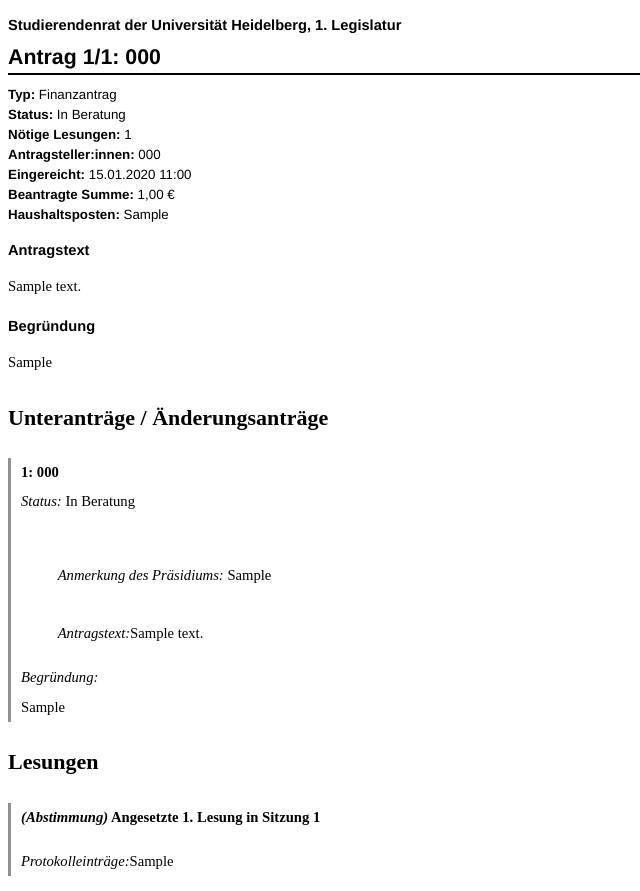
After one commit to JakobSinn/tiro, a Django app: page /antrag/00000000-0000-0000-0000-000000000001/quittung in a window 1280 px wide. The commit adds this page. Shown: the whole page, without its empty margins (0-640 px from the left). Run offline with Django 5.2, Linux system fonts and the light colour scheme; tables that the repository leaves empty hold one stand-in row (values such as "Sample post"); some libraries are stand-ins or nearby versions.

Commit message:
System für anmerkungen und pdf-quittungen für anträge

```diff
--- a/hauptverwalter/models.py
+++ b/hauptverwalter/models.py
@@ -113,6 +113,17 @@ class AntragBase(UUIDPrimaryKeyMixin, FileAttachmentMixin, models.Model):
     formell_eingereicht = models.DateTimeField(
         help_text="Formelles Einreichdatum für Priorisierung, Fristen etc",
         auto_now_add=True,
+    )
+    anmerkungen_extern = models.TextField(
+        max_length=10000,
+        blank=True,
+        help_text="Von außen lesbare Anmerkungen des Präsidiums",
+    )
+
+    anmerkungen_intern = models.TextField(
+        max_length=10000,
+        blank=True,
+        help_text="Von außen _nicht_ lesbare Anmerkungen des Präsidiums",
     )
 
     class Meta:
@@ -497,6 +508,7 @@ class Lesung(UUIDPrimaryKeyMixin, models.Model):
         "B": "Wegen Beschlussunfähigkeit vertagt",
         "A": "Abgestimmt",
         "T": "Schwebende Lesung / als Tischvorlage",
+        "NT": "Aufname nach ",
     }
 
     antrag = models.ForeignKey(Antrag, on_delete=models.CASCADE)
@@ -540,8 +552,12 @@ class Lesung(UUIDPrimaryKeyMixin, models.Model):
         return self.status in {"AV", "NN", "T"}
 
     @property
+    def is_tischvorlage(self):
+        return self.status in {"T", "NT"}
+
+    @property
     def is_past(self):
-        return self.status in {"E", "V", "ZV", "B", "A"}
+        return self.status in {"E", "V", "ZV", "B", "A", "NT"}
 
     @property
     def nummer(self):
--- a/hauptverwalter/urls.py
+++ b/hauptverwalter/urls.py
@@ -7,6 +7,7 @@ from .views import (
     IndexView,
     AntragLeiterView,
     BaseAntragView,
+    AntragQuittungView,
 )
 
 urlpatterns = [
@@ -19,6 +20,11 @@ urlpatterns = [
         "antragstellen/antrag",
         BaseAntragView.as_view(),
         name="antrag_stellen_basic",
+    ),
+    path(
+        "antrag/<uuid:pk>/quittung",
+        AntragQuittungView.as_view(),
+        name="antrag_quittung",
     ),
     path(
         "antrag/<uuid:pk>/",
--- a/hauptverwalter/views.py
+++ b/hauptverwalter/views.py
@@ -3,6 +3,11 @@ from django.views.generic.base import TemplateView
 from django.views.generic.detail import DetailView
 from django.views.generic.list import ListView
 from django.views.generic.edit import CreateView
+from django.utils import timezone
+from django.http import HttpResponse
+from django_weasyprint import WeasyTemplateResponseMixin
+from docxtpl import DocxTemplate
+import io
 
 from .models import Antrag, Unterantrag, Sitzung, Legislatur, Lesung  # noqa: F401
 from .forms import BaseAntragForm
@@ -99,6 +104,41 @@ class AntragListView(ListView):
         return context
 
 
+class AntragQuittungView(WeasyTemplateResponseMixin, DetailView):
+    """
+    Erzeugt eine Quittung für einen Antrag, die den aktuellen Datenstand als pdf ausgibt.
+    """
+
+    model = Antrag
+    template_name = "hauptverwalter/pdf/quittung_antrag.html"
+    pdf_filename = None  # will be set dynamically below
+
+    def get_context_data(self, **kwargs):
+        context = super().get_context_data(**kwargs)
+        antrag = self.get_object()
+        context["antrag"] = antrag
+        context["unterantraege"] = Unterantrag.objects.filter(
+            hauptantrag=antrag
+        ).order_by("nummer")
+        context["lesungen"] = Lesung.objects.filter(antrag=antrag).order_by(
+            "sitzung__nummer"
+        )
+        context["now"] = timezone.now()
+        return context
+
+    def get_pdf_filename(self):
+        antrag = self.get_object()
+        return f"Quittung_{antrag.legislatur.nummer}_{antrag.nummer}.pdf"
+
+    # Optional: set response headers or PDF metadata
+    def get_pdf_response(self, pdf):
+        response = super().get_pdf_response(pdf)
+        response["Content-Disposition"] = (
+            f'inline; filename="{self.get_pdf_filename()}"'
+        )
+        return response
+
+
 class AntragDetailView(DetailView):
     model = Antrag
     context_object_name = "antrag"
@@ -143,3 +183,58 @@ class SitzungDetailView(DetailView):
 
         # If neither lookup works, raise the normal error
         return get_object_or_404(queryset, pk=None)
+
+
+class SitzungDocxView(DetailView):
+    model = Sitzung
+    template_name = None
+
+    docx_template = "docx/sitzung_template.docx"
+
+    def get_context_data(self, **kwargs):
+        context = super().get_context_data(**kwargs)
+        sitzung = self.object
+
+        # Query all lesungen belonging to this Sitzung
+        lesungen = (
+            Lesung.objects.filter(sitzung=sitzung)
+            .select_related("antrag")
+            .order_by("priority", "antrag__formell_eingereicht")
+        )
+
+        # Build grouped structure
+        grouped = []
+        current_priority = None
+        priority_block = None
+
+        for l in lesungen:
+            if l.priority != current_priority:
+                current_priority = l.priority
+                priority_block = {"priority": current_priority, "lesungen": []}
+                grouped.append(priority_block)
+            priority_block["lesungen"].append(l)
+
+        context["sitzung"] = sitzung
+        context["lesungen"] = lesungen
+
+    def render_to_response(self, context, **response_kwargs):
+        # Load docx template
+        doc = DocxTemplate(self.docx_template)
+        doc.render(context)
+
+        # Save into memory buffer
+        buffer = io.BytesIO()
+        doc.save(buffer)
+        buffer.seek(0)
+
+        # Return response
+        filename = f"sitzung_{self.object.nummer}.docx"
+        response = HttpResponse(
+            buffer.getvalue(),
+            content_type=(
+                "application/"
+                "vnd.openxmlformats-officedocument.wordprocessingml.document"
+            ),
+        )
+        response["Content-Disposition"] = f'attachment; filename="{filename}"'
+        return response
--- a/templates/hauptverwalter/antrag_detail.html
+++ b/templates/hauptverwalter/antrag_detail.html
@@ -5,7 +5,7 @@
 <h2><small class="text-body-secondary">{{antrag.get_typ_display}}</small> {{antrag.legislatur.nummer}}/<b>{{antrag.nummer}}</b></h2>
 </figure>
 <h1>{{ antrag.titel|safe }}</h1>
-<h4>Gestellt von <b>{{ antrag.antragssteller|safe }}</b> | {{antrag.formell_eingereicht }}</h4>
+<h4>Gestellt von <b>{{ antrag.antragssteller|safe }}</b> | {{antrag.formell_eingereicht }} | <a href="{% url 'antrag_quittung' antrag.pk %}">pdf</a></h4>
 {% if antrag.ist_finanzantrag %}
 <h5><b>{{antrag.antragssumme }}</b>€ aus Haushaltsposten {{antrag.haushaltsposten}}</h5>
 {% endif %}
--- /dev/null
+++ b/templates/hauptverwalter/pdf/quittung_antrag.html
@@ -0,0 +1,128 @@
+<!DOCTYPE html>
+<html lang="de">
+<head>
+  <meta charset="utf-8">
+  <style>
+    @page {
+      size: A4;
+      margin: 2cm 2cm 3cm 2cm;
+
+      @bottom-center {
+        content: "Antrag {{ antrag.legislatur.nummer }}/{{ antrag.nummer }} - Seite " counter(page) " von " counter(pages) "  –  Stand {{ now|date:'d.m.Y H:i' }}";
+        font-size: 9pt;
+        color: #000000ff;
+      }
+    }
+
+    body {
+      font-family: "Times New Roman", Times, serif;
+      line-height: 2;
+      color: #000000ff;
+      font-size: 11pt;
+    }
+
+    h1 {
+      font-family: "Helvetica", sans-serif;
+      font-size: 16pt;
+      border-bottom: 2px solid #000000ff;
+      margin-bottom: 0.5em;
+      padding-bottom: 0.2em;
+      line-height: 1;
+
+    }
+
+    h3 {
+      font-family: "Helvetica", sans-serif;
+      font-size: 11pt;
+      margin-top: 1.2em;
+      line-height: 1;
+    }
+
+    .meta {
+      font-size: 10pt;
+      color: #000000ff;
+      margin-bottom: 1em;
+      line-height: 1.5;
+      font-family: "Helvetica", sans-serif;
+
+    }
+
+    .unterantrag {
+      margin-top: 1.2em;
+      border-left: 3px solid #919191ff;
+      padding-left: 10px;
+
+    }
+
+    .footer {
+      font-family: "Helvetica", sans-serif;
+      text-align: center;
+      font-size: 9pt;
+      color: #000000ff;
+      margin-top: 1cm;
+    }
+  </style>
+</head>
+<body>
+  <h3>Studierendenrat der Universität Heidelberg, {{ antrag.legislatur.nummer }}. Legislatur</h3>
+  <h1>Antrag {{antrag.legislatur.nummer}}/<strong>{{antrag.nummer}}</strong>: {{ antrag.titel }}</h1>
+
+  <div class="meta">
+    <strong>Typ:</strong> {{ antrag.get_typ_display }}<br>
+    <strong>Status:</strong> {{ antrag.get_status_display }}<br>
+    <strong>Nötige Lesungen:</strong> {{ antrag.minlesungen }}<br>
+    <strong>Antragsteller:innen:</strong> {{ antrag.antragssteller }}<br>
+    <strong>Eingereicht:</strong> {{ antrag.formell_eingereicht|date:"d.m.Y H:i" }}<br>
+    {% if antrag.is_finanzantrag %}
+    <strong>Beantragte Summe:</strong> {{ antrag.antragssumme }} €<br>
+    <strong>Haushaltsposten:</strong> {{ antrag.haushaltsposten }}<br>
+    {% endif %}
+    {% if antrag.beschlussfaehigkeitssicher %}
+    <strong>Dieser Antrag kann nach §15 (4) der Geschäftsordnung auch von einem eigentlich beschlussunfähigen StuRa behandelt werden.</strong><br>
+    {% endif %}
+    {% if antrag.is_soantrag %}
+    <strong>Dieser Antrag ändert die Organisationssatzung und kann nur mit Zustimmung von 2/3 aller amtierenden StuRa-Mitglieder beschlossen werden.</strong>
+    {% endif %}
+    {% if ua.anmerkungen_extern %}
+    <strong>Anmerkung des Präsidiums:</strong> {{ua.anmerkungen_extern }} <br>
+    {% endif %}
+
+  </div>
+
+  <h3>Antragstext</h3>
+  <p style="white-space: pre-wrap;">{{ antrag.text }}</p>
+
+  <h3>Begründung</h3>
+  <p style="white-space: pre-wrap;">{{ antrag.begruendung }}</p>
+
+  {% if unterantraege %}
+    <h2>Unteranträge / Änderungsanträge</h2>
+    {% for ua in unterantraege %}
+      <div class="unterantrag">
+        <strong>{{ ua.nummer }}: {{ ua.titel }}</strong><br>
+        <em>Status:</em> {{ ua.get_status_display }}
+        <p style="white-space: pre-wrap;">
+          {% if ua.anmerkungen_extern %}<em>Anmerkung des Präsidiums:</em> {{ua.anmerkungen_extern }} <br>{% endif %}
+          <em>Antragstext:</em>{{ ua.text }}</p>
+        <p><em>Begründung:</em><br>{{ ua.begruendung }}</p>
+      </div>
+    {% endfor %}
+  {% endif %}
+  {% if lesungen %}
+    <h2>Lesungen</h2>
+    {% for ls in lesungen %}
+      <div class="unterantrag">
+        <strong>{%if ls.abstimmbar %}<em>(Abstimmung)</em> {% endif %}{% if ls.is_tischvorlage %}Tischvorlage {% elif ls.is_future %}Angesetzte {% elif ls.is_past %}({{ls.get_status_display}}) {% endif %}{{ ls.nummer }}. Lesung in Sitzung {{ ls.sitzung.nummer }}</strong><br>
+        {% if ls.protokolleintraege %}
+        <p style="white-space: pre-wrap;"><em>Protokolleinträge:</em>{{ ls.protokolleintraege }}</p>
+        {% endif %}
+      </div>
+    {% endfor %}
+  {% else %}
+  Für diesen Antrag wurden noch keine Lesungen angesetzt oder gehalten.
+  {% endif %}
+
+
+
+</body>
+</html>
--- a/tiro_sitzungsverwalter/settings.py
+++ b/tiro_sitzungsverwalter/settings.py
@@ -38,7 +38,7 @@ INSTALLED_APPS = [
     "django.contrib.messages",
     "django.contrib.staticfiles",
     "hauptverwalter",
-    "django_bootstrap5",
+    "weasyprintdjango_bootstrap5",
 ]
 
 MIDDLEWARE = [
```
Also changed, not shown: hauptverwalter/migrations/0004_antrag_anmerkungen_extern_antrag_anmerkungen_intern_and_more.py (added).
